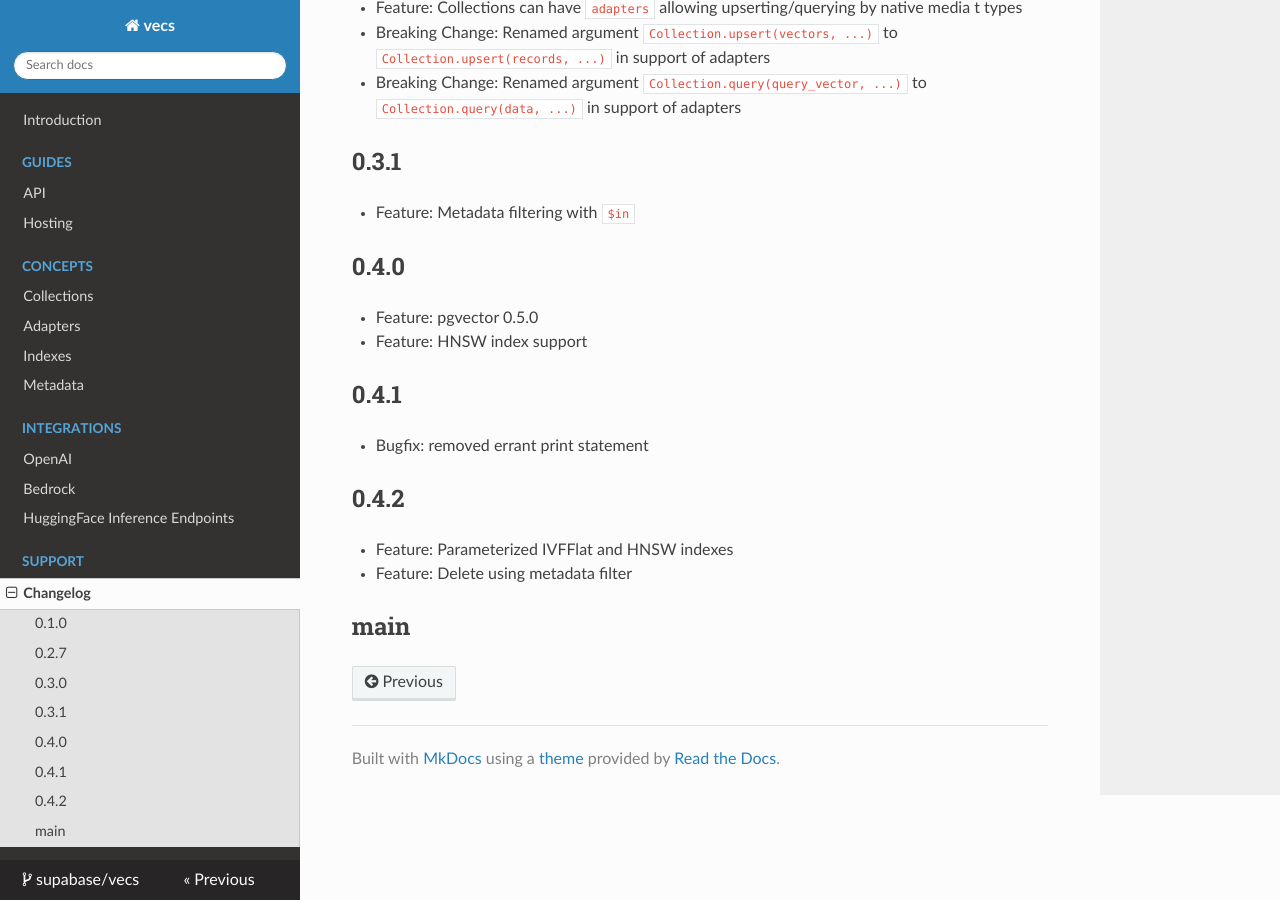
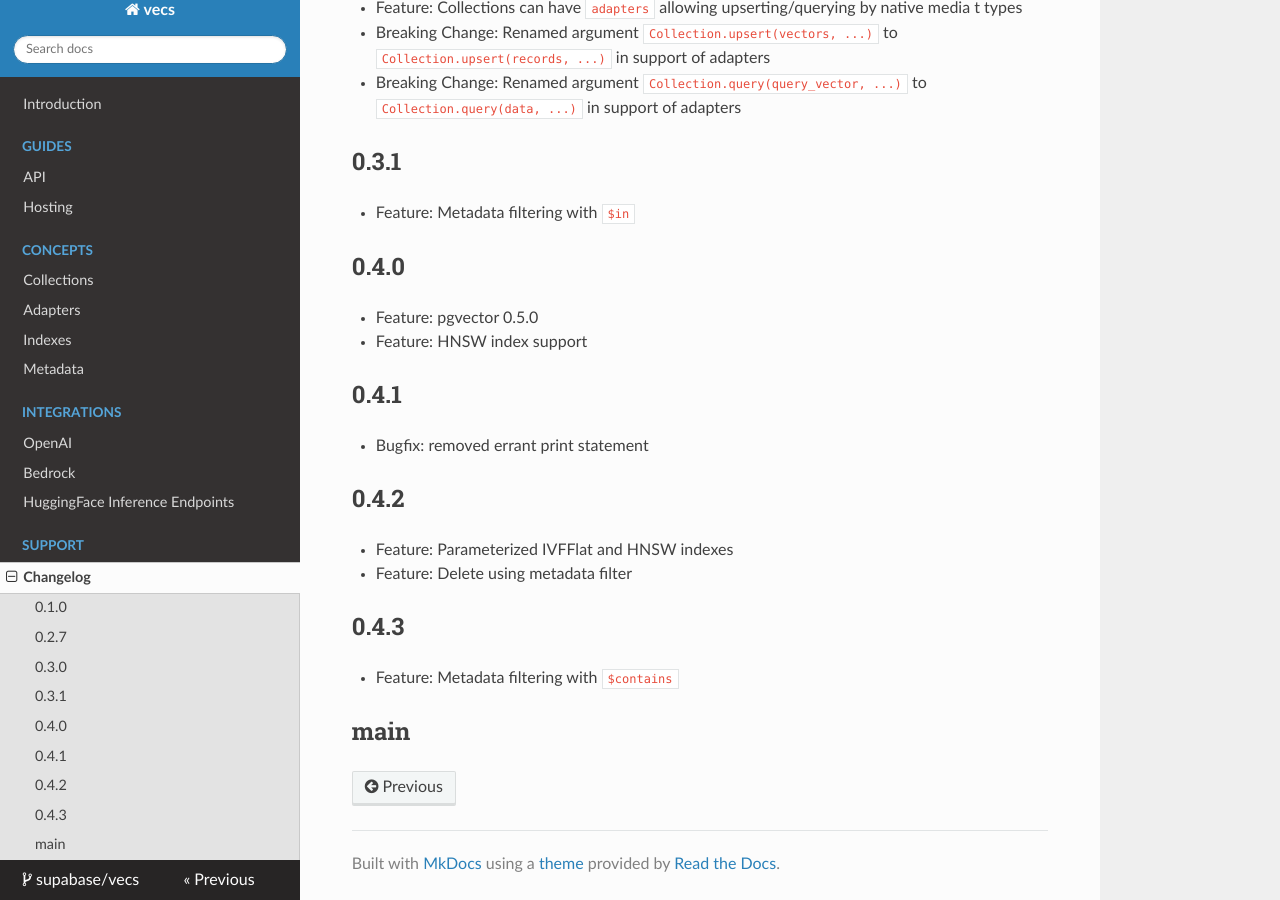
Before and after one commit to supabase/vecs, an MkDocs documentation site: the page built from docs/support_changelog.md, in a window 1280 px wide and 900 px high, scrolled down 503 px. Built offline with MkDocs 1.6.1, drawn with Linux system fonts in a browser that asks for light colours; nearby versions of some CDN libraries.

Commit message:
bump version to 0.4.3

```diff
--- a/docs/support_changelog.md
+++ b/docs/support_changelog.md
@@ -36,4 +36,8 @@
 - Feature: Parameterized IVFFlat and HNSW indexes
 - Feature: Delete using metadata filter
 
+## 0.4.3
+
+- Feature: Metadata filtering with `$contains`
+
 ## main
--- a/src/vecs/__init__.py
+++ b/src/vecs/__init__.py
@@ -9,7 +9,7 @@ from vecs.collection import (
 )
 
 __project__ = "vecs"
-__version__ = "0.4.2"
+__version__ = "0.4.3"
 
 
 __all__ = [
```
